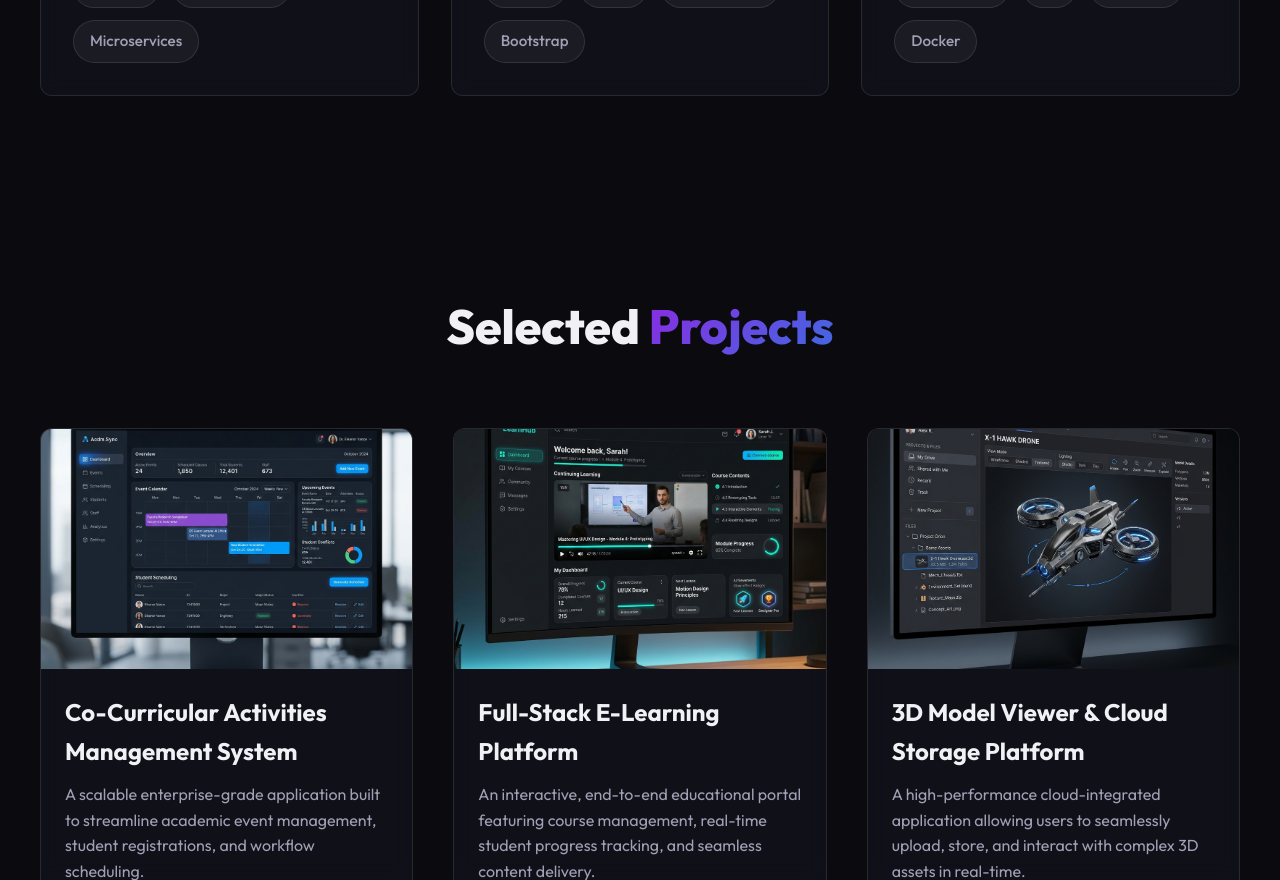
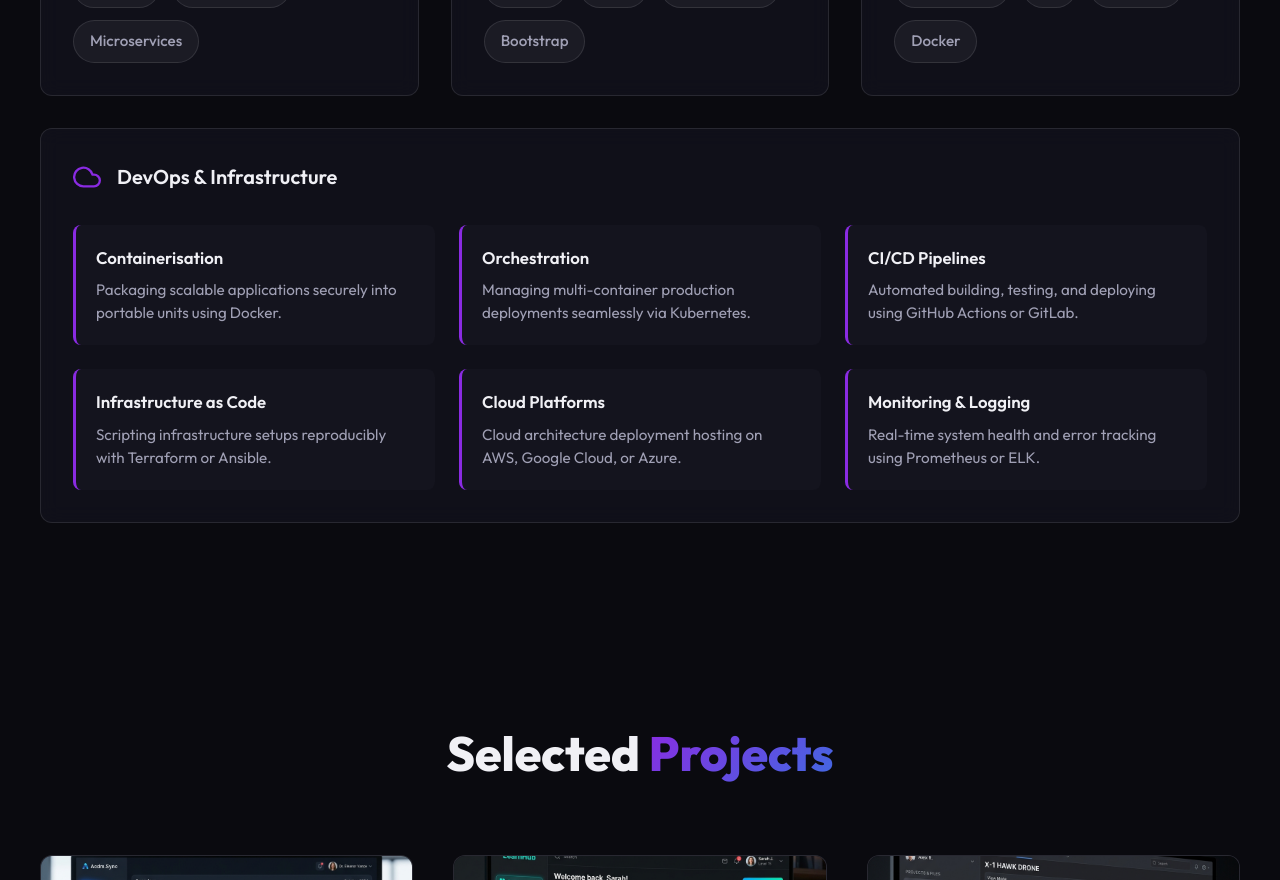
Before and after one commit to Arumugam28/portfolio, a React (Vite) app: page / in a window 1280 px wide. Shown: the part 1920-2800 px from the top of the page. Built offline with nearby package versions, Linux system fonts and the light colour scheme.

Commit message:
Add detailed DevOps section to Skills

```diff
--- a/src/components/Skills/Skills.css
+++ b/src/components/Skills/Skills.css
@@ -7,6 +7,12 @@
 .skill-category-card {
   padding: 2rem;
   transition: transform var(--transition-fast), box-shadow var(--transition-fast);
+  display: flex;
+  flex-direction: column;
+}
+
+.skill-category-card.full-width {
+  grid-column: 1 / -1;
 }
 
 .skill-category-card:hover {
@@ -56,3 +62,44 @@
   color: #fff;
   border-color: transparent;
 }
+
+/* Detailed Skills (e.g. DevOps) */
+.detailed-skills-grid {
+  display: grid;
+  grid-template-columns: repeat(auto-fit, minmax(280px, 1fr));
+  gap: 1.5rem;
+  margin-top: 0.5rem;
+}
+
+.detailed-skill-item {
+  background: rgba(255, 255, 255, 0.02);
+  padding: 1.25rem;
+  border-radius: 8px;
+  border-left: 3px solid var(--accent-primary);
+  transition: background var(--transition-fast);
+}
+
+.detailed-skill-item:hover {
+  background: rgba(255, 255, 255, 0.05);
+}
+
+.detailed-skill-name {
+  display: block;
+  color: var(--text-primary);
+  font-weight: 600;
+  margin-bottom: 0.5rem;
+  font-size: 1.05rem;
+}
+
+.detailed-skill-desc {
+  color: var(--text-secondary);
+  font-size: 0.95rem;
+  line-height: 1.5;
+  display: block;
+}
+
+@media (max-width: 768px) {
+  .skill-category-card.full-width {
+    grid-column: auto;
+  }
+}
--- a/src/components/Skills/Skills.jsx
+++ b/src/components/Skills/Skills.jsx
@@ -1,4 +1,4 @@
-import { FiServer, FiLayout, FiDatabase } from 'react-icons/fi';
+import { FiServer, FiLayout, FiDatabase, FiCloud } from 'react-icons/fi';
 import './Skills.css';
 
 const Skills = () => {
@@ -17,6 +17,19 @@ const Skills = () => {
       title: 'Databases & Tools',
       icon: <FiDatabase />,
       skills: ['MongoDB', 'MySQL', 'PostgreSQL', 'Git', 'Postman', 'Docker']
+    },
+    {
+      title: 'DevOps & Infrastructure',
+      icon: <FiCloud />,
+      fullWidth: true,
+      detailedSkills: [
+        { name: 'Containerisation', desc: 'Packaging scalable applications securely into portable units using Docker.' },
+        { name: 'Orchestration', desc: 'Managing multi-container production deployments seamlessly via Kubernetes.' },
+        { name: 'CI/CD Pipelines', desc: 'Automated building, testing, and deploying using GitHub Actions or GitLab.' },
+        { name: 'Infrastructure as Code', desc: 'Scripting infrastructure setups reproducibly with Terraform or Ansible.' },
+        { name: 'Cloud Platforms', desc: 'Cloud architecture deployment hosting on AWS, Google Cloud, or Azure.' },
+        { name: 'Monitoring & Logging', desc: 'Real-time system health and error tracking using Prometheus or ELK.' }
+      ]
     }
   ];
 
@@ -29,16 +42,30 @@ const Skills = () => {
 
         <div className="skills-category-grid">
           {skillCategories.map((category, index) => (
-            <div key={index} className="skill-category-card glass-panel">
+            <div key={index} className={`skill-category-card glass-panel ${category.fullWidth ? 'full-width' : ''}`}>
               <div className="category-header">
                 <div className="category-icon">{category.icon}</div>
                 <h3 className="category-title">{category.title}</h3>
               </div>
-              <div className="category-skills">
-                {category.skills.map((skill, i) => (
-                  <span key={i} className="skill-tag">{skill}</span>
-                ))}
-              </div>
+
+              {category.skills && (
+                <div className="category-skills">
+                  {category.skills.map((skill, i) => (
+                    <span key={i} className="skill-tag">{skill}</span>
+                  ))}
+                </div>
+              )}
+
+              {category.detailedSkills && (
+                <div className="detailed-skills-grid">
+                  {category.detailedSkills.map((item, i) => (
+                    <div key={i} className="detailed-skill-item">
+                      <strong className="detailed-skill-name">{item.name}</strong>
+                      <span className="detailed-skill-desc">{item.desc}</span>
+                    </div>
+                  ))}
+                </div>
+              )}
             </div>
           ))}
         </div>
```
